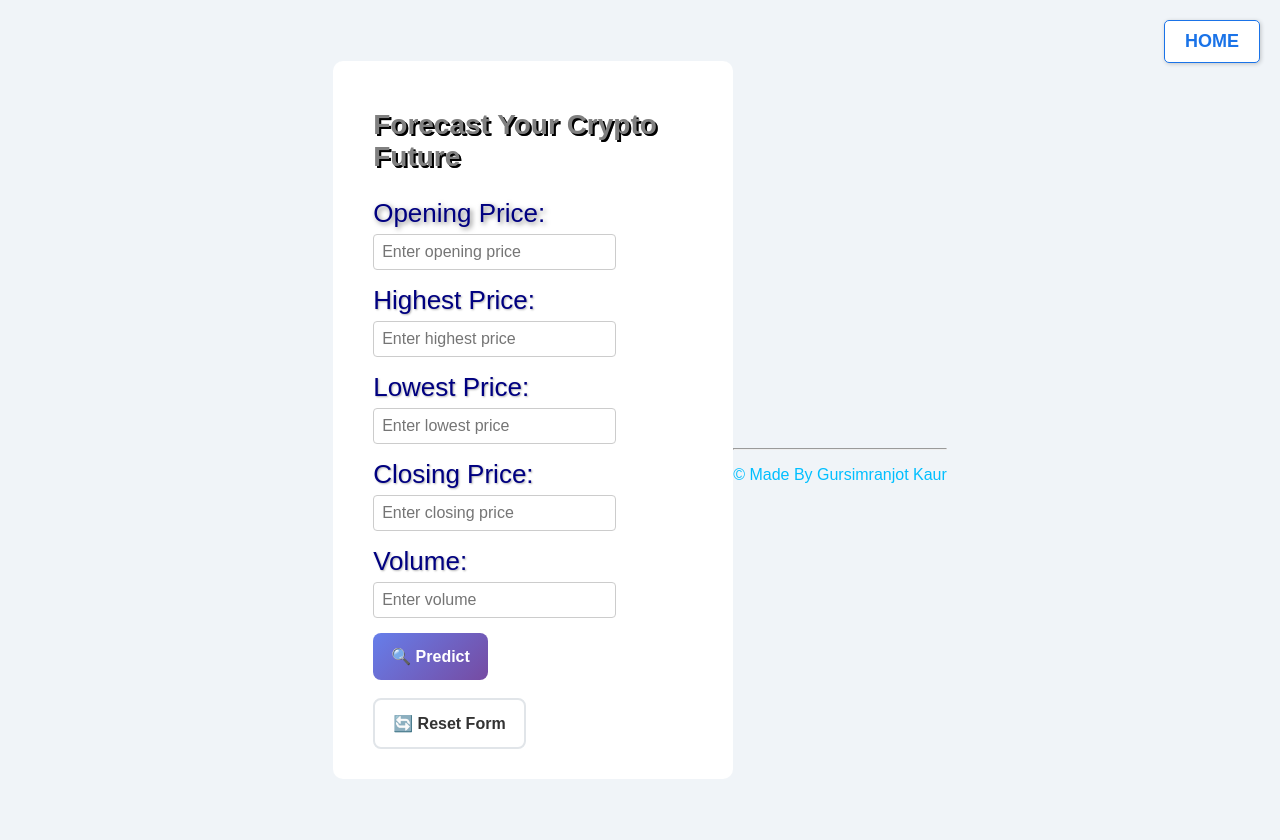
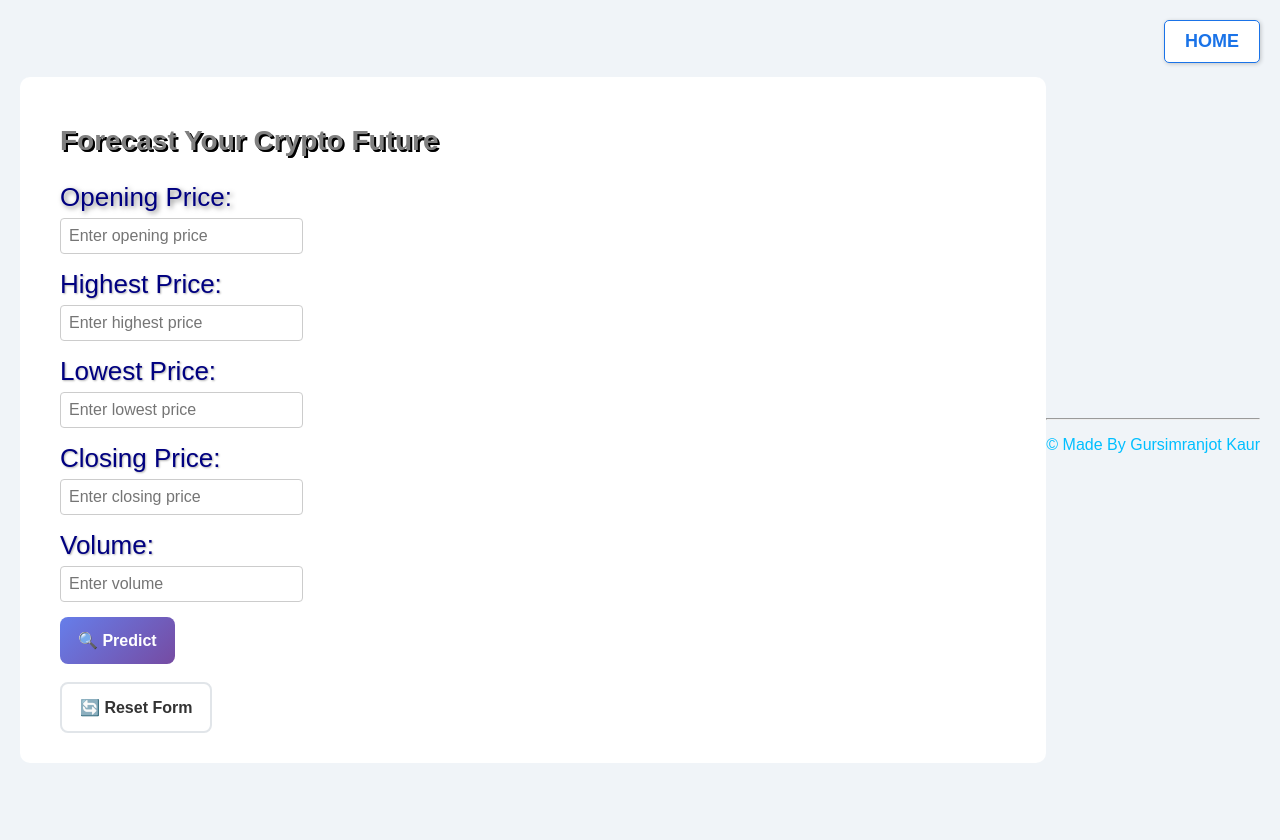
Before and after one commit to simran200719/COINSIGHT-AI, a Flask app: page /start in a window 1280 px wide. Run offline with Flask 3, Linux system fonts and the light colour scheme; parts of the project's set-up code (start-up, migrations or seed data) failed here and were passed over.

Commit message:
Update templates/index.html

```diff
--- a/templates/index.html
+++ b/templates/index.html
@@ -26,7 +26,7 @@
   <!-- Video overlay for better text readability -->
   <div class="video-overlay"></div>
 
-   <div class='page-container'>
+   <div class='page-container' style='flex:1;'>
     <h1 style="color:grey; font-weight: bold;text-shadow: 2px 2px 0 #000, 2px 2px 0 #555;">Forecast Your Crypto Future</h1>
 
         <div class='form-group'>
@@ -65,7 +65,7 @@
     {% endif%}
 
    </div>
-    <footer style="margin-top: 100px; text-align: center; color: deepskyblue;">
+    <footer style="margin-top: 40px; text-align: center; color: deepskyblue;">
         <hr>
         <p>&copy; Made By Gursimranjot Kaur</p>
     </footer>
```
